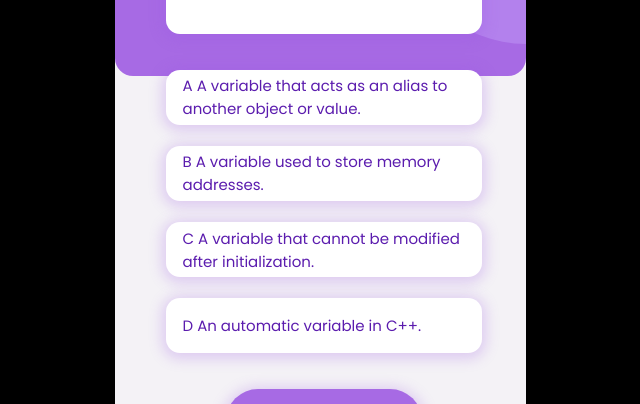
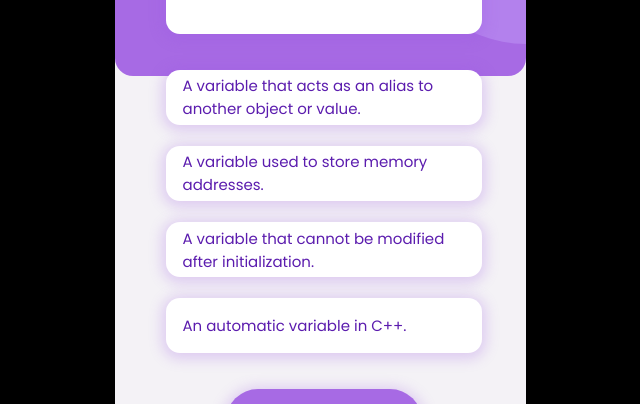
Before and after one commit to wkzshixd/quiz-app, a React (Vite) app: page / in a window 1280 px wide. Both pictures are taken after a click on the element "C++". Shown: the part 334-738 px from the top of the page, without its empty margins (320-960 px from the left). Built offline with nearby package versions, Linux system fonts and the light colour scheme.

Commit message:
created options component

```diff
--- a/public/data.json
+++ b/public/data.json
@@ -13,11 +13,11 @@
                     },
                     {
                         "answer": "A variable used to store memory addresses.",
-                        "isCorrect": false
+                        "isCorrect": true
                     },
                     {
                         "answer": "A variable that cannot be modified after initialization.",
-                        "isCorrect": false
+                        "isCorrect": true
                     },
                     {
                         "answer": "An automatic variable in C++.",
--- a/src/components/menu/Menu.tsx
+++ b/src/components/menu/Menu.tsx
@@ -4,7 +4,7 @@ import rawData from "../../../public/data.json";
 import { useEffect, useState } from 'react';
 import { useSelector } from 'react-redux';
 
-type JSONData = typeof rawData;
+export type JSONData = typeof rawData;
 
 export const Menu = (props) => { // FIXME:
     const [data, setData] = useState<JSONData | undefined>(undefined);
--- /dev/null
+++ b/src/components/option/Option.module.css
@@ -0,0 +1,30 @@
+.answer {
+    display: flex;
+    flex-direction: column;
+    justify-content: center;
+    padding-left: 17px;
+    height: 55px;
+    border-radius: 14px;
+    background: #FFF;
+    box-shadow: 0px 2px 13px 4px rgba(157, 87, 227, 0.25);
+    color: #5B1CAE;
+    font-size: 15px;
+    user-select: none;
+    cursor: pointer;
+}
+
+.correct {
+    box-shadow: 0px 2px 13px 4px blue;
+}
+
+.incorrect {
+    box-shadow: 0px 2px 13px 4px red;
+}
+
+.clicked {
+    box-shadow: 0px 2px 13px 4px #000;
+}
+
+.default {
+    box-shadow: 0px 2px 13px 4px gray;
+}
--- /dev/null
+++ b/src/components/option/Option.tsx
@@ -0,0 +1,34 @@
+import { useState } from 'react';
+import styles from './Option.module.css'
+
+type OptionProps = {
+    styleState: string;
+    optionData: {
+        answer: string;
+        isCorrect: boolean;
+    }
+    index: number;
+    handleAnswer: (index: number) => void;
+}
+
+
+
+export const Option = ({styleState, optionData, index, handleAnswer} : OptionProps) => {
+    const [style, setStyle] = useState(styleState)
+
+    function handleClick () {
+        if (style == 'clicked') {
+            setStyle('')
+        } else {
+            setStyle('clicked')
+        }
+    }
+
+  return (
+    <div className={`${styles.answer} ${style === 'correct' ? styles.correct : style === 'incorrect' ? styles.incorrect : style === 'clicked' ? styles.clicked : ''}`}
+        onClick={handleClick}
+    >
+        {optionData.answer}
+    </div>
+  )
+}
--- a/src/components/question/Question.module.css
+++ b/src/components/question/Question.module.css
@@ -37,21 +37,6 @@
     height: 284px;
 }
 
-.answer {
-    display: flex;
-    flex-direction: column;
-    justify-content: center;
-    padding-left: 17px;
-    height: 55px;
-    border-radius: 14px;
-    background: #FFF;
-    box-shadow: 0px 2px 13px 4px rgba(157, 87, 227, 0.25);
-    color: #5B1CAE;
-    font-size: 15px;
-    user-select: none;
-    cursor: pointer;
-}
-
 .button {
     width: 196px;
     height: 64px;
@@ -66,20 +51,3 @@
     user-select: none;
     cursor: pointer;
 }
-
-
-.correct {
-    box-shadow: 0px 2px 13px 4px blue;
-}
-
-.incorrect {
-    box-shadow: 0px 2px 13px 4px red;
-}
-
-.clicked {
-    box-shadow: 0px 2px 13px 4px #000;
-}
-
-.default {
-    box-shadow: 0px 2px 13px 4px gray;
-}
--- a/src/components/question/Question.tsx
+++ b/src/components/question/Question.tsx
@@ -1,15 +1,27 @@
-import React, { useState } from 'react'
+import { useState } from 'react'
 import styles from './Question.module.css'
-import { useSelector } from 'react-redux';
+import { useDispatch, useSelector } from 'react-redux';
+import { update } from '../scoreSlice';
+import { Option } from '../option/Option'
+import { JSONData } from '../menu/Menu';
 
-export const Question = (props) => { // FIXME:
-    let visibility = 'hidden';
-    let questions;
+let visibility = 'hidden';
+let questions: Questions
+
+type Questions = {
+    question: string;
+    answers: {
+        answer: string,
+        isCorrect: boolean
+    }[]
+}[];
+
+export const Question = (props : JSONData) => { // FIXME:
+
+    const dispatch = useDispatch();
     const appState = useSelector((state) => state.app.value) // FIXME:
-
     const [clickStates, setClickStates] = useState(Array(4).fill(''));
     const [answerStates, setAnswerStates] = useState(Array(4).fill('')); // Создаем массив из 4 состояний для каждой кнопки
-    const [answerState, setAnswerState] = useState(''); // Состояние для каждого ответа
     const [confirmation, setConfirmation] = useState(false); // Флаг подтверждения ответа
 
     if (appState != 'menu' && appState != 'final'){
@@ -25,7 +37,7 @@ export const Question = (props) => { // FIXME:
         }
     })
 
-    const handleAnswer = (index: number, isCorrect : boolean) => {
+    const handleAnswer = (index: number) => {
         if (confirmation) return;
         if (clickStates[index] === 'clicked') {
             const newStates = [...clickStates];
@@ -36,23 +48,29 @@ export const Question = (props) => { // FIXME:
             newStates[index] = 'clicked';
             setClickStates(newStates);
         }
-
-        console.log(setClickStates)
-        setAnswerState(isCorrect ? 'correct' : 'incorrect');
-        console.log(answerState)
     };
 
+    function whichAreCorrect () {
+        const correctAnswers = []
+        questions[0].answers.map(answer => {
+            answer.isCorrect ? correctAnswers.push('correct') : correctAnswers.push('');
+        })
+        return correctAnswers;
+    }
+
       const handleConfirmation = () => {
-        setConfirmation(true); // Устанавливаем флаг подтверждения
-
-        // Здесь можно провести проверку ответа и установить состояние ответа (красный или зеленый)
-        // Например, с помощью какой-то логики, проверяющей правильность ответа
-        // В данном примере установим случайный ответ как правильный или неправильный для демонстрации
-        const randomIsCorrect = Math.random() < 0.5; // Генерируем случайное значение true/false
-        setAnswerState(randomIsCorrect ? 'correct' : 'incorrect');
+        let score = 0;
+        console.log(clickStates)
+        console.log(whichAreCorrect())
+        const correctAnswers = whichAreCorrect();
+        for (let i = 0; i < clickStates.length; i++){
+            if (clickStates[i] === 'clicked') {
+                correctAnswers[i] === 'correct' ? score += 1 : null;
+            }
+        }
+        dispatch(update(score))
       };
 
-    console.log(questions)
     return (questions && (
         <div className={`${styles.container} ${visibility}`}>
             <div className={styles.question}>
@@ -60,33 +78,9 @@ export const Question = (props) => { // FIXME:
                 <div className={styles.body}>{questions[0].question}</div>
             </div>
             <div className={styles.answers__wrapper}>
-                <div
-                    className={`${styles.answer} ${answerStates[0] === 'correct' ? styles.correct : answerStates[0] === 'incorrect' ? styles.incorrect : clickStates[0] === 'clicked' ? styles.clicked : ''}`}
-                    onClick={() => handleAnswer(0, questions[0].answers[0].isCorrect)}
-                >
-                    A {questions[0].answers[0].answer}
-                </div>
-
-                <div
-                    className={`${styles.answer} ${answerStates[1] === 'correct' ? styles.correct : answerStates[1] === 'incorrect' ? styles.incorrect : clickStates[1] === 'clicked' ? styles.clicked : ''}`}
-                    onClick={() => handleAnswer(1, questions[0].answers[1].isCorrect)}
-                >
-                    B {questions[0].answers[1].answer}
-                </div>
-
-                <div
-                    className={`${styles.answer} ${answerStates[2] === 'correct' ? styles.correct : answerStates[2] === 'incorrect' ? styles.incorrect : clickStates[2] === 'clicked' ? styles.clicked : ''}`}
-                    onClick={() => handleAnswer(2, questions[0].answers[2].isCorrect)}
-                >
-                    C {questions[0].answers[2].answer}
-                </div>
-
-                <div
-                    className={`${styles.answer} ${answerStates[3] === 'correct' ? styles.correct : answerStates[3] === 'incorrect' ? styles.incorrect : clickStates[3] === 'clicked' ? styles.clicked : ''}`}
-                    onClick={() => handleAnswer(3, questions[0].answers[3].isCorrect)}
-                >
-                    D {questions[0].answers[3].answer}
-                </div>
+                {questions[0].answers.map((answer, index) => {
+                    return <Option key={index} styleState={clickStates[index]} optionData={answer} index={index} handleAnswer={handleAnswer}/>
+                })}
             </div>
             <div className={styles.button} onClick={handleConfirmation} >Next</div>
         </div>
--- /dev/null
+++ b/src/components/scoreSlice.ts
@@ -0,0 +1,27 @@
+import { createSlice } from '@reduxjs/toolkit'
+import { RootState } from './store'
+
+export interface ScoreState {
+  value: number
+}
+
+
+const initialState : ScoreState = {
+  value: 0
+}
+
+const scoreSlice = createSlice({
+  name: 'score',
+  initialState,
+  reducers: {
+    update: (state, action) => {
+      state.value = action.payload
+    }
+  }
+})
+
+export const { update } = scoreSlice.actions
+
+export const selectStore = (state: RootState) => state.app.value
+
+export default scoreSlice.reducer
--- a/src/components/store.ts
+++ b/src/components/store.ts
@@ -1,9 +1,11 @@
 import { configureStore } from '@reduxjs/toolkit'
 import appReducer from './appSlice'
+import scoreReducer from './scoreSlice'
 
 const store = configureStore({
   reducer: {
-    app: appReducer
+    app: appReducer,
+    score: scoreReducer
   }
 })
 
```
